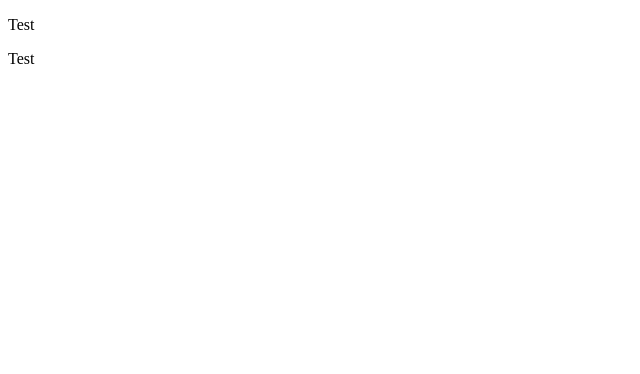
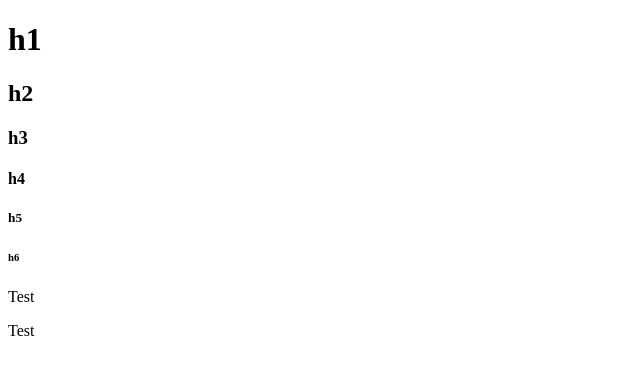
Before and after one commit to NinjaUnderscore/website, a plain HTML site: page index.html in a window 1280 px wide. Shown: the whole page, without its empty margins (0-640 px from the left). Drawn offline with Linux system fonts and the light colour scheme.

Commit message:
Update index.html

```diff
--- a/index.html
+++ b/index.html
@@ -3,10 +3,24 @@
 <!DOCTYPE html>
 
 <html>
+
   <head>
+
     <title>Test</title>
+
   </head>
+
+
   <body>
+
+    <link href="./style.css" type="text/css" rel="stylesheet">
+
+    <h1> h1 </h1>
+    <h2> h2 </h2>
+    <h3> h3 </h3>
+    <h4> h4 </h4>
+    <h5> h5 </h5>
+    <h6> h6 </h6>
     <p> Test </p>
     <div> Test </div>
 </html>
```
